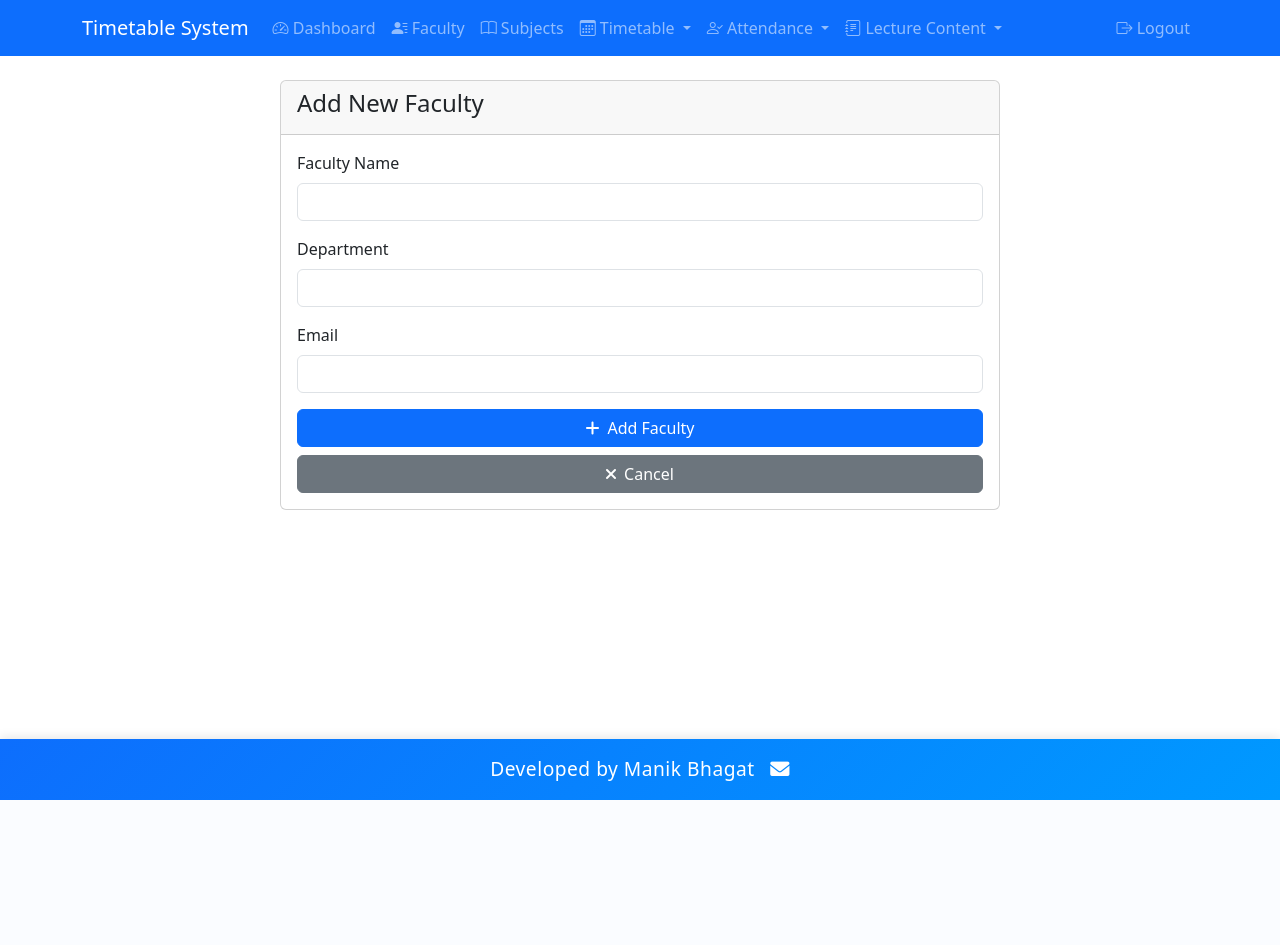
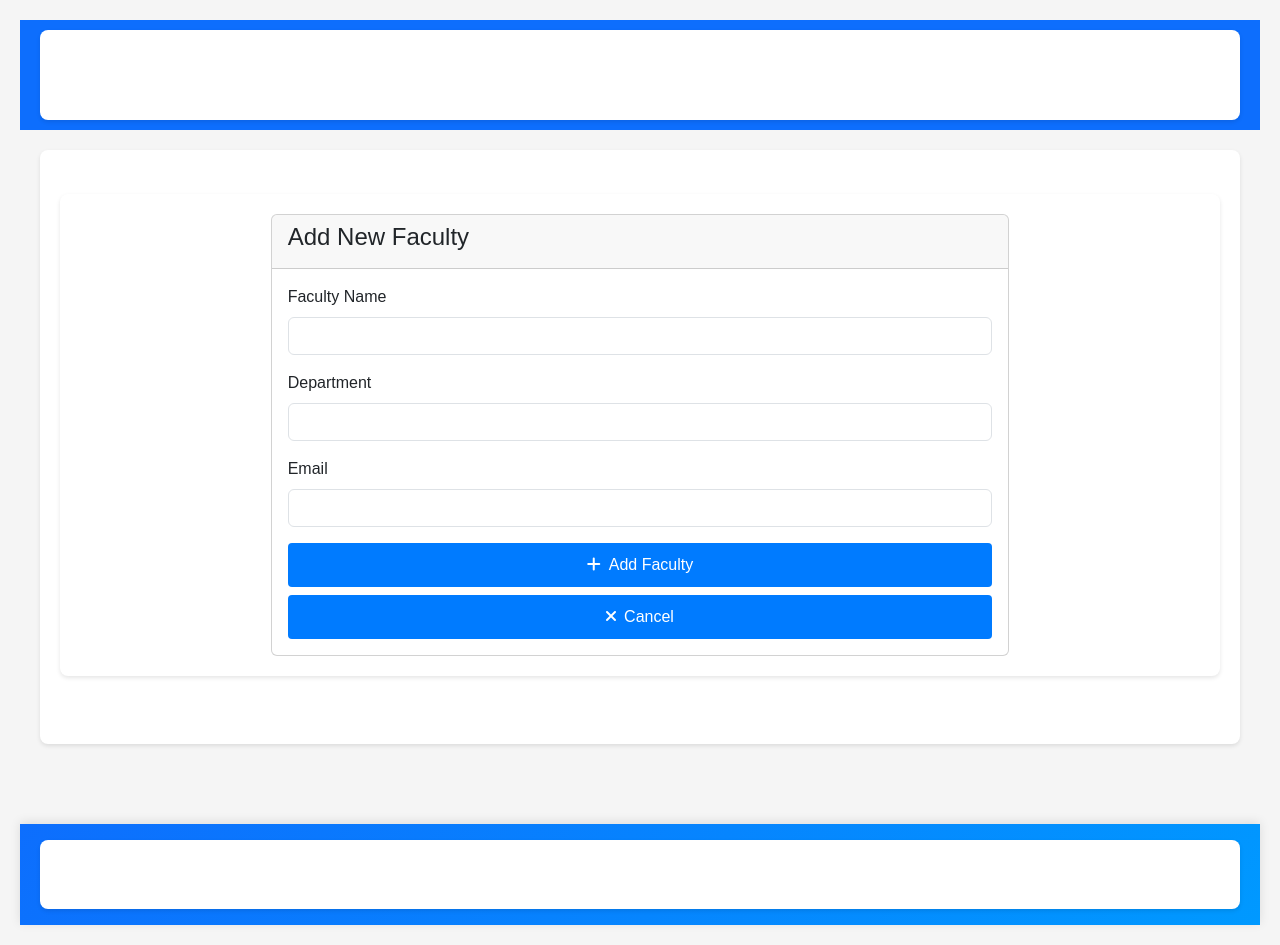
Before and after one commit to Manik5120/MY_TIMETABLE_, a Django app: page /faculty/add/ in a window 1280 px wide. Before the commit the page ends 800 px from the top, so only its background shows below. Run offline with Django 4.2, Linux system fonts and the light colour scheme; the visitor is signed in with stand-in values (Sample User, id 1); some libraries are stand-ins or nearby versions.

Commit message:
Fix staticfiles directory warning and add proper static file handling

```diff
--- /dev/null
+++ b/backend/static/css/style.css
@@ -0,0 +1,103 @@
+/* Basic styles for the timetable application */
+body {
+    font-family: Arial, sans-serif;
+    margin: 0;
+    padding: 20px;
+    background-color: #f5f5f5;
+}
+
+.container {
+    max-width: 1200px;
+    margin: 0 auto;
+    background-color: white;
+    padding: 20px;
+    border-radius: 8px;
+    box-shadow: 0 2px 4px rgba(0,0,0,0.1);
+}
+
+.navbar {
+    background-color: #333;
+    padding: 10px 0;
+    margin-bottom: 20px;
+}
+
+.navbar a {
+    color: white;
+    text-decoration: none;
+    padding: 10px 15px;
+}
+
+.navbar a:hover {
+    background-color: #555;
+}
+
+.btn {
+    display: inline-block;
+    padding: 10px 20px;
+    background-color: #007bff;
+    color: white;
+    text-decoration: none;
+    border-radius: 4px;
+    border: none;
+    cursor: pointer;
+}
+
+.btn:hover {
+    background-color: #0056b3;
+}
+
+.table {
+    width: 100%;
+    border-collapse: collapse;
+    margin: 20px 0;
+}
+
+.table th,
+.table td {
+    border: 1px solid #ddd;
+    padding: 8px;
+    text-align: left;
+}
+
+.table th {
+    background-color: #f2f2f2;
+    font-weight: bold;
+}
+
+.form-group {
+    margin-bottom: 15px;
+}
+
+.form-group label {
+    display: block;
+    margin-bottom: 5px;
+    font-weight: bold;
+}
+
+.form-group input,
+.form-group select,
+.form-group textarea {
+    width: 100%;
+    padding: 8px;
+    border: 1px solid #ddd;
+    border-radius: 4px;
+    box-sizing: border-box;
+}
+
+.alert {
+    padding: 10px;
+    margin: 10px 0;
+    border-radius: 4px;
+}
+
+.alert-success {
+    background-color: #d4edda;
+    border: 1px solid #c3e6cb;
+    color: #155724;
+}
+
+.alert-error {
+    background-color: #f8d7da;
+    border: 1px solid #f5c6cb;
+    color: #721c24;
+}
--- a/backend/templates/base.html
+++ b/backend/templates/base.html
@@ -7,6 +7,8 @@
     <link href="https://cdn.jsdelivr.net/npm/bootstrap@5.3.0/dist/css/bootstrap.min.css" rel="stylesheet">
     <link href="https://cdnjs.cloudflare.com/ajax/libs/font-awesome/6.0.0/css/all.min.css" rel="stylesheet">
     <link href="https://cdn.jsdelivr.net/npm/bootstrap-icons@1.7.2/font/bootstrap-icons.css" rel="stylesheet">
+    {% load static %}
+    <link href="{% static 'css/style.css' %}" rel="stylesheet">
     <style>
         body {
             display: flex;
```
Also changed, not shown: RAILWAY_SETUP.md (+1 -6 lines), backend/my_timetable/settings_production.py (+8 -3 lines), 3 other files.
